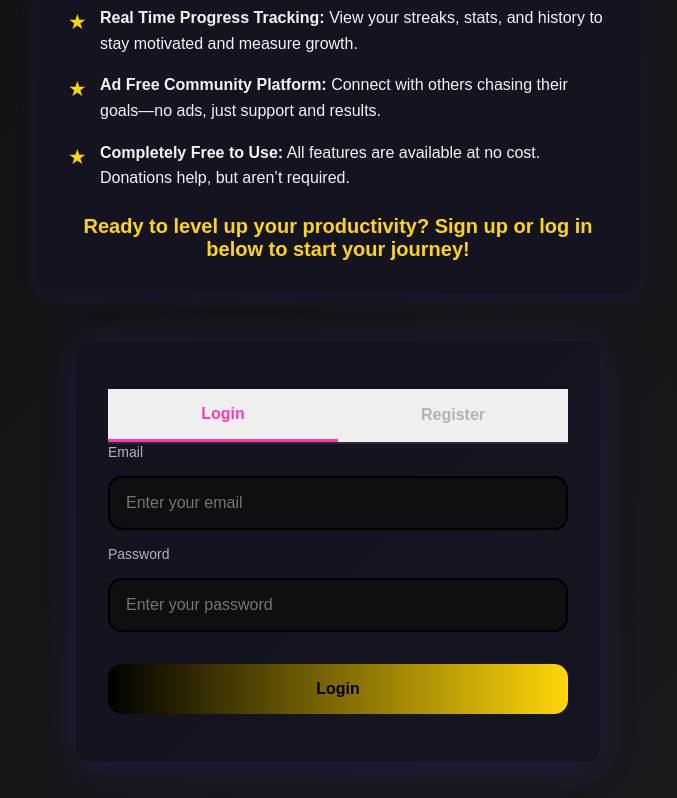
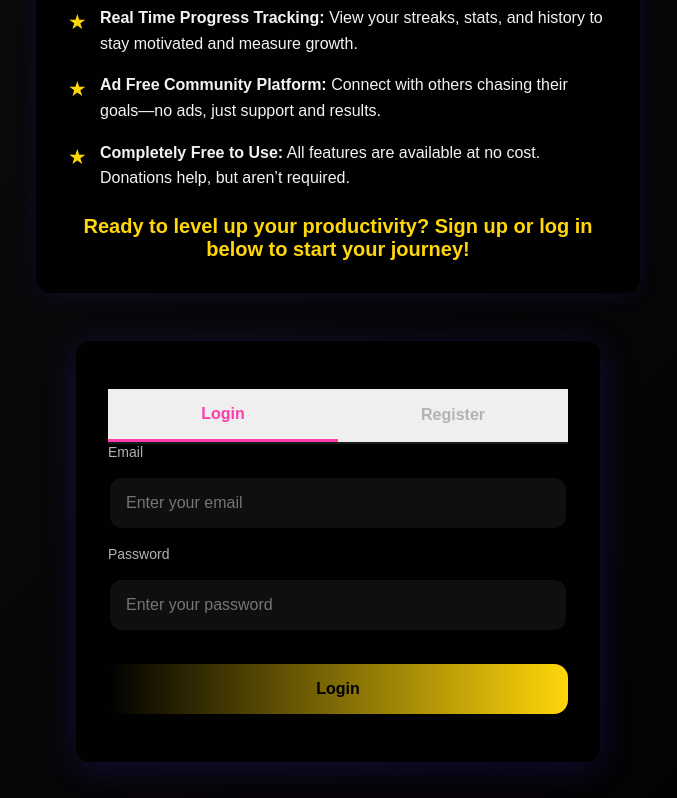
Before and after one commit to garrettmichae1/PlayNotNPC, a website with bundled scripts: page login.html in a window 1280 px wide. Shown: the part 759-1557 px from the top of the page, without its empty margins (302-979 px from the left). Built offline with nearby package versions, Linux system fonts and the light colour scheme.

Commit message:
playing around with styling

```diff
--- a/landing.css
+++ b/landing.css
@@ -6,13 +6,13 @@
    :root {
     /* Colors */
     --color-bg-start:  #0e0f11;;
-    --color-bg-end:   #1a1c1f;;
+    --color-bg-end:   #000000;;
     --color-primary-1: #ff3cac;          /* Hot magenta */
     --color-primary-2: #000000;          /* Electric purple */
     --color-accent:    #ffd60a;          /* Vibrant gold */
     --color-text-default: #f3f3f3;       /* Off-white for readability */
     --color-text-muted:   #b3b3b3;       /* Soft gray */
-    --color-card-bg:      rgba(20,20,35,0.85); /* Translucent dark card bg */
+    --color-card-bg:      rgba(0, 0, 0, 0.85); /* Translucent dark card bg */
 
     /* Spacing Scale */
     --space-xs: 8px;
```
